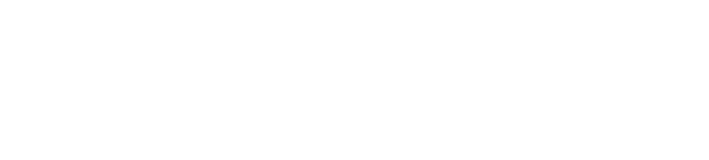
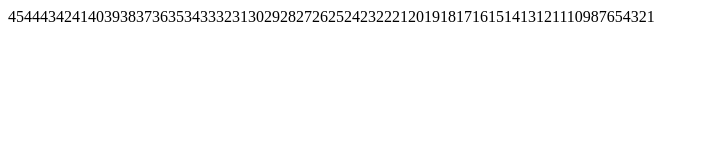
Before and after one commit to LagunaISW/TallerJSAppDate5, a plain HTML site: page index.html in a window 1280 px wide. Shown: the whole page, without its empty margins (0-709 px from the left). Drawn offline with Linux system fonts and the light colour scheme.

Commit message:
Ciclos for y while

```diff
--- a/index.html
+++ b/index.html
@@ -38,7 +38,19 @@
 
 
     //Ciclos
+    var total = 0;
+    var limit = 10;
 
+    for (var i = 0; i < limit; i++){
+      total += i;
+    }
+
+    //document.write(total);
+
+    while (total > 0) {
+      document.write(total);
+      total -= 1;
+    }
 
     </script>
 
```
